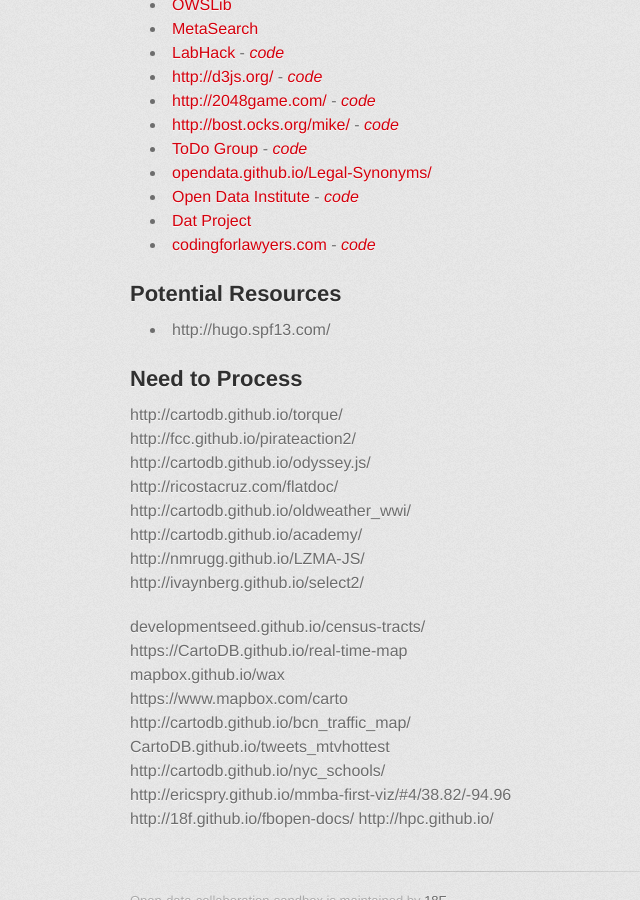
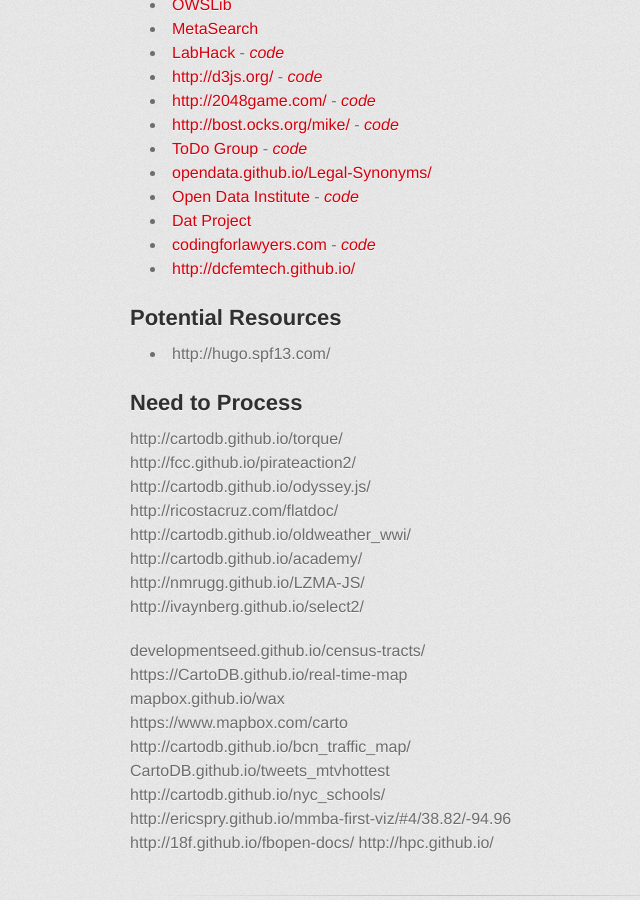
Before and after one commit to GSA/Open-Data-Collaboration-Sandbox, a Jekyll site: the page built from website_examples.md, in a window 1280 px wide and 900 px high, scrolled down 2470 px. Shown: the whole window, without its empty margins (200-840 px from the left). Built offline with Jekyll 4.4.1, drawn with Linux system fonts in a browser that asks for light colours; some web fonts are replaced; some of the changed lines change nothing that is shown.

Commit message:
adding dc femtech

```diff
--- a/website_examples.md
+++ b/website_examples.md
@@ -110,7 +110,7 @@
 * [Open Data Institute](https://usodi.org/) - *[code](https://github.com/opendata/usodi.org)*
 * [Dat Project](http://datproject.github.io/website/)
 * [codingforlawyers.com](http://codingforlawyers.com/) - *[code](https://github.com/vzvenyach/codingforlawyers)*
-
+* [http://dcfemtech.github.io/](http://dcfemtech.github.io/)
 
 
 ## Potential Resources
```
